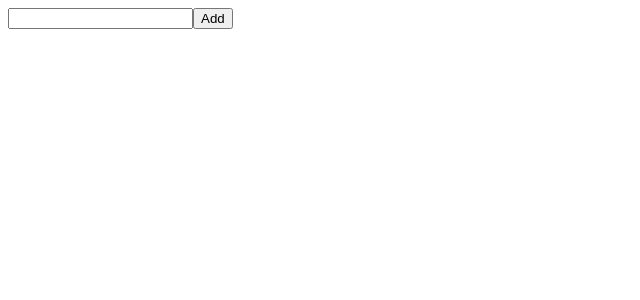
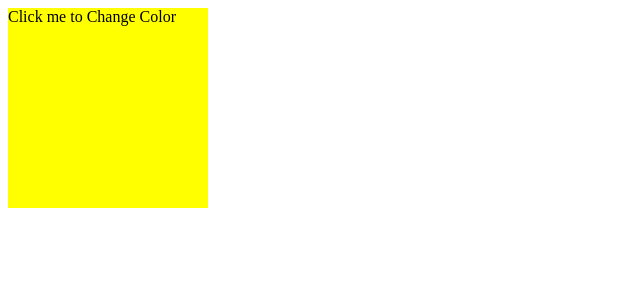
Before and after one commit to deep-coder1/React-JS-30-Project, a React (Create React App) app: page / in a window 1280 px wide. Shown: the top 300 px of the page, without its empty margins (0-640 px from the left). Built offline with nearby package versions, Linux system fonts and the light colour scheme.

Commit message:
BG Change with Click (9) || React JS 30+ Project

```diff
--- a/src/App.js
+++ b/src/App.js
@@ -1,5 +1,6 @@
 import React from 'react'
-import Eight from './Eight'
+import Nine from './Nine'
+// import Eight from './Eight'
 // import Seven from './Seven'
 // import Six from './Six'
 // import Five from './Five'
@@ -18,7 +19,8 @@ export default function App() {
       {/* <Five /> */}
       {/* <Six /> */}
       {/* <Seven /> */}
-      <Eight />
+      {/* <Eight /> */}
+      <Nine />
     </div>
   )
 }
--- /dev/null
+++ b/src/Nine.js
@@ -0,0 +1,24 @@
+// Create a component that changes its background color when clicked.
+import React, { useState } from 'react'
+
+export default function Nine() {
+
+    const [backgroundColor , setBackgtroundColor] = useState('yellow');
+
+    const handleClick = () => {
+        const newColor = backgroundColor === 'yellow' ? 'lightblue' : 'white';
+        setBackgtroundColor(newColor);
+    }
+
+  return (
+    <div onClick={handleClick} style={{
+        // backgroundColor: 'white',
+        backgroundColor,
+        width: '200px',
+        height: '200px',
+        cursor: 'pointer'
+    }}>
+        Click me to Change Color
+    </div>
+  )
+}
```
Also changed, not shown: 1 other file (tests, documents, lock files or other folders).
